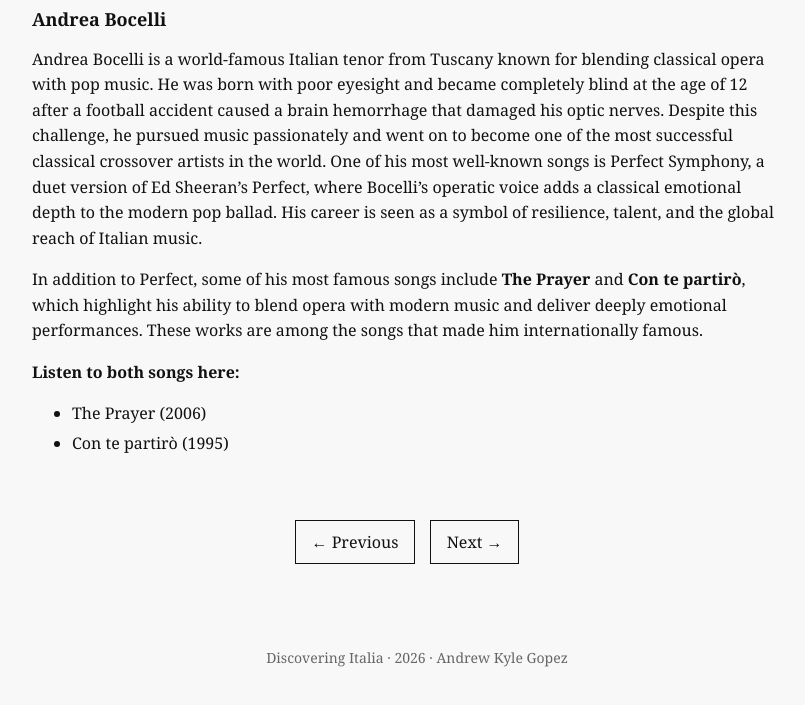
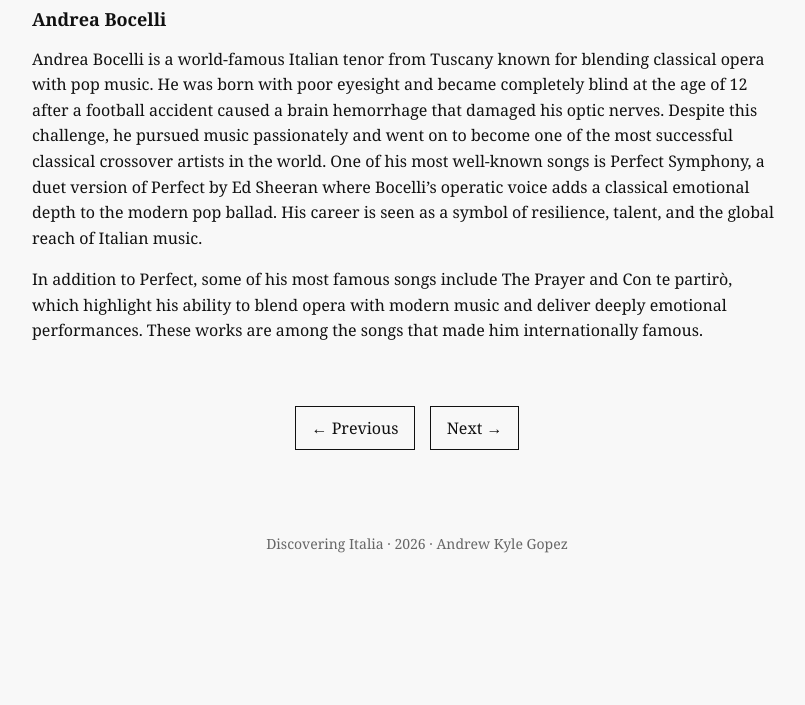
Before and after one commit to andrewgopez/discovering-italia, a plain HTML site: page html/central/toscana.html in a window 1280 px wide. Shown: the part 10930-11635 px from the top of the page, without its empty margins (233-1038 px from the left). After the commit the page ends 11527 px from the top, so only its background shows below. Drawn offline with Linux system fonts and the light colour scheme.

Commit message:
Add links to Ed Sheeran and Bocelli's other songs

```diff
--- a/html/central/toscana.html
+++ b/html/central/toscana.html
@@ -505,30 +505,18 @@
             music. He was born with poor eyesight and became completely blind at the age of 12 after a football accident
             caused a brain hemorrhage that damaged his optic nerves. Despite this challenge, he pursued music
             passionately and went on to become one of the most successful classical crossover artists in the world. One
-            of his most well-known songs is Perfect Symphony, a duet version of Ed Sheeran’s Perfect, where Bocelli’s
+            of his most well-known songs is Perfect Symphony, a duet version of <a
+                href="https://www.youtube.com/watch?v=2Vv-BfVoq4g">Perfect</a>
+            by <a href="https://en.wikipedia.org/wiki/Ed_Sheeran" target="_blank">Ed Sheeran</a> where Bocelli’s
             operatic voice adds a classical emotional depth to the modern pop ballad. His career is seen as a symbol of
             resilience, talent, and the global reach of Italian music.
         </p>
 
         <p>
-            In addition to Perfect, some of his most famous songs include <strong>The Prayer</strong> and <strong>Con te
-                partirò</strong>, which
-            highlight his ability to blend opera with modern music and deliver deeply emotional performances. These
-            works are among the songs that made him internationally famous.
+            In addition to Perfect, some of his most famous songs include <a href="https://www.youtube.com/watch?v=qt_OkgSOrkU" target="_blank">The Prayer</a> and
+            <a href="https://www.youtube.com/watch?v=nVUHHW1tJYA" target="_blank"> Con te partirò</a>, which highlight his ability to blend opera with modern music
+            and deliver deeply emotional performances. These works are among the songs that made him internationally famous.
         </p>
-
-        <p>
-            <strong>Listen to both songs here:</strong>
-        </p>
-        <ul>
-            <li>
-                <a href="https://www.youtube.com/watch?v=qt_OkgSOrkU" target="_blank">The Prayer (2006)</a>
-            </li>
-            <li>
-                <a href="https://www.youtube.com/watch?v=nVUHHW1tJYA" target="_blank">Con te partirò (1995)</a>
-            </li>
-        </ul>
-
     </section>
 
     <nav class="region-nav">
```
